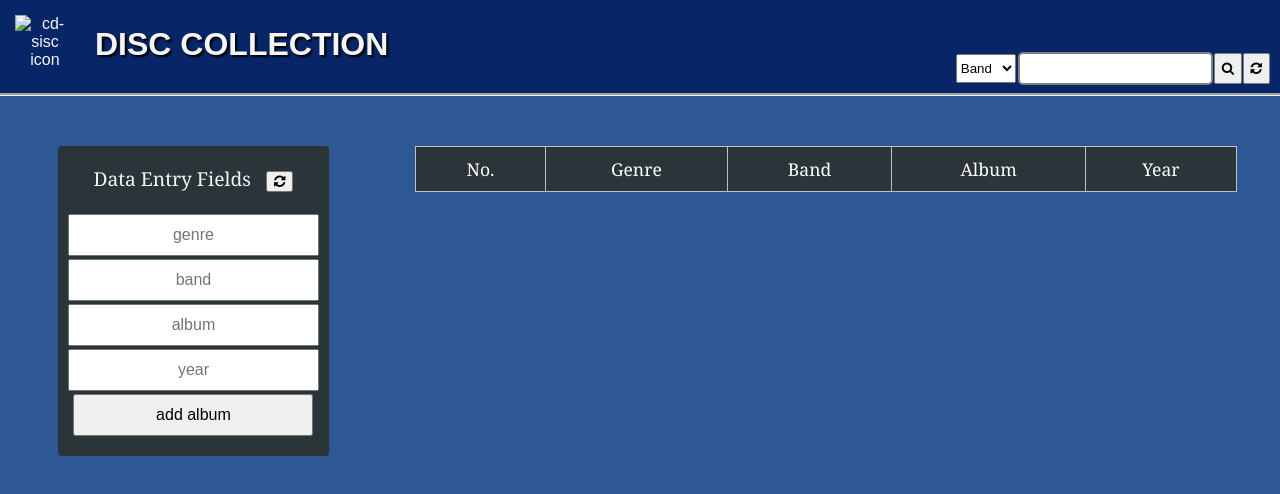
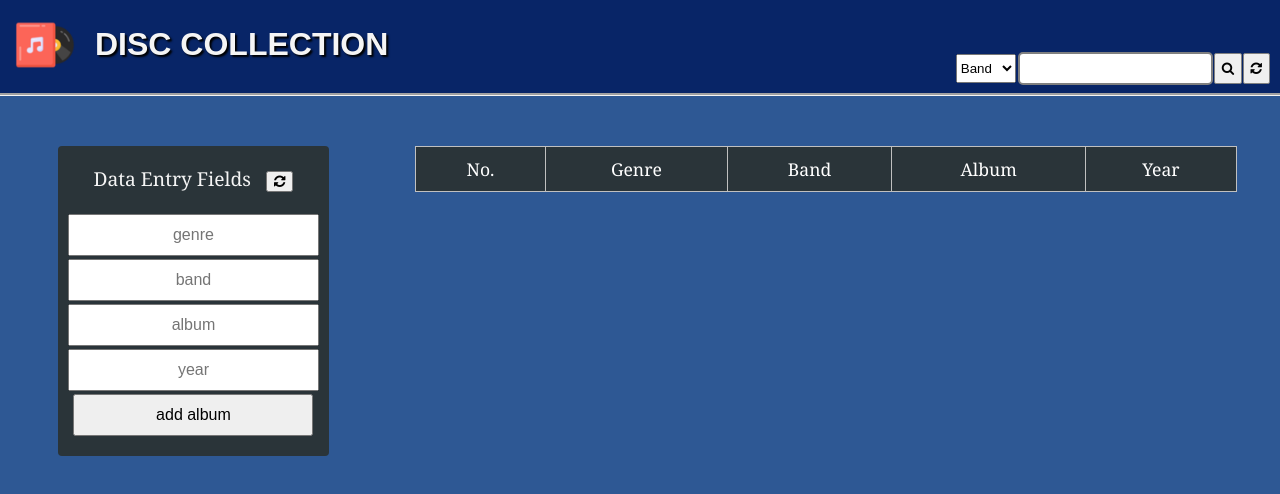
Before and after one commit to dirtyOldTown/album-collection, a plain HTML site: page index.html in a window 1280 px wide. Drawn offline with Linux system fonts and the light colour scheme; the site is published under a folder, as on GitHub Pages, so addresses that start at the root find nothing.

Commit message:
resolve url for img

```diff
--- a/index.html
+++ b/index.html
@@ -13,7 +13,7 @@
 <body>
   <header>
     <div id="title-box">
-      <img alt="cd-sisc icon" src="/img/android-icon-72x72.png" width="60" height="60" id="disc-logo">
+      <img alt="cd-sisc icon" src="./img/android-icon-72x72.png" width="60" height="60" id="disc-logo">
       <h1>DISC COLLECTION</h1>
     </div>
     <aside id="search-box">
```
